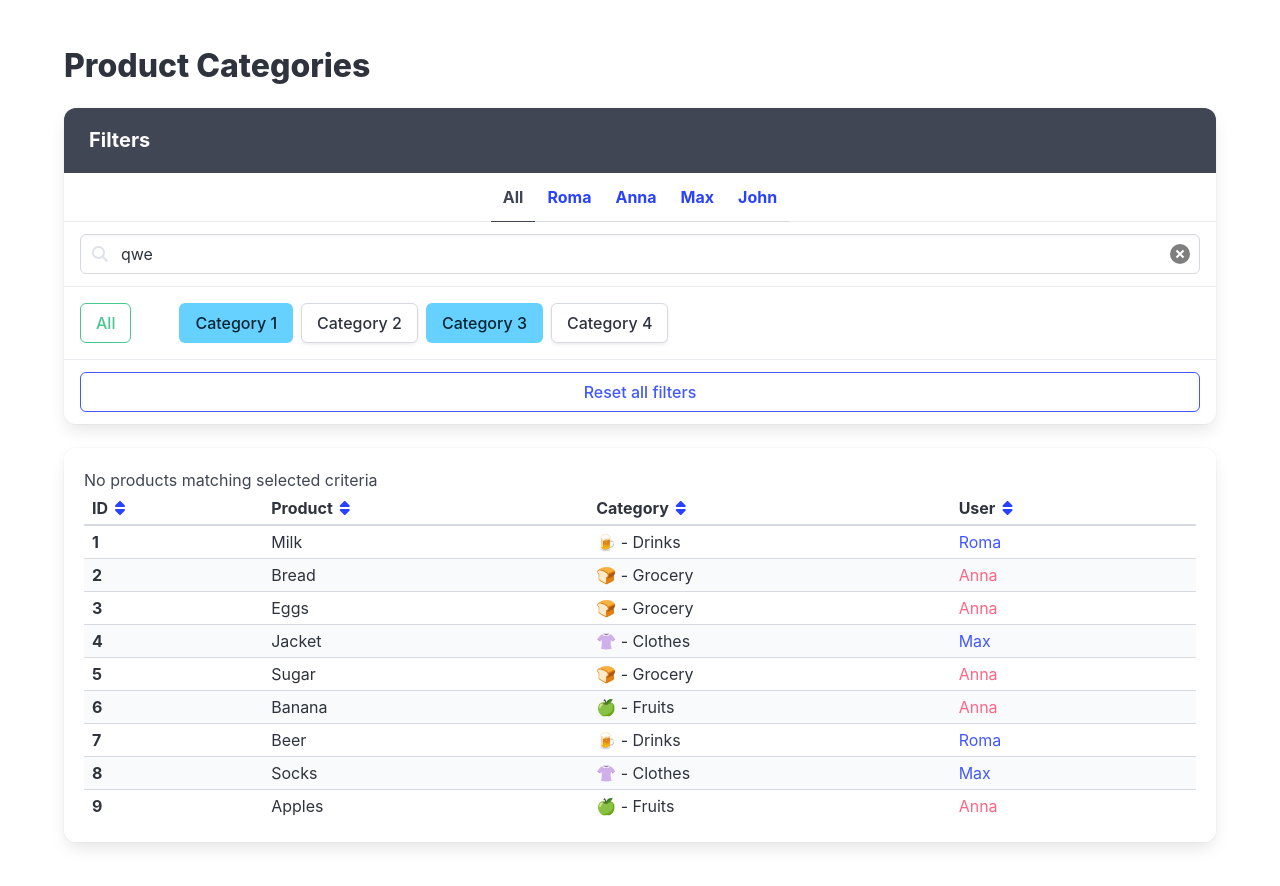
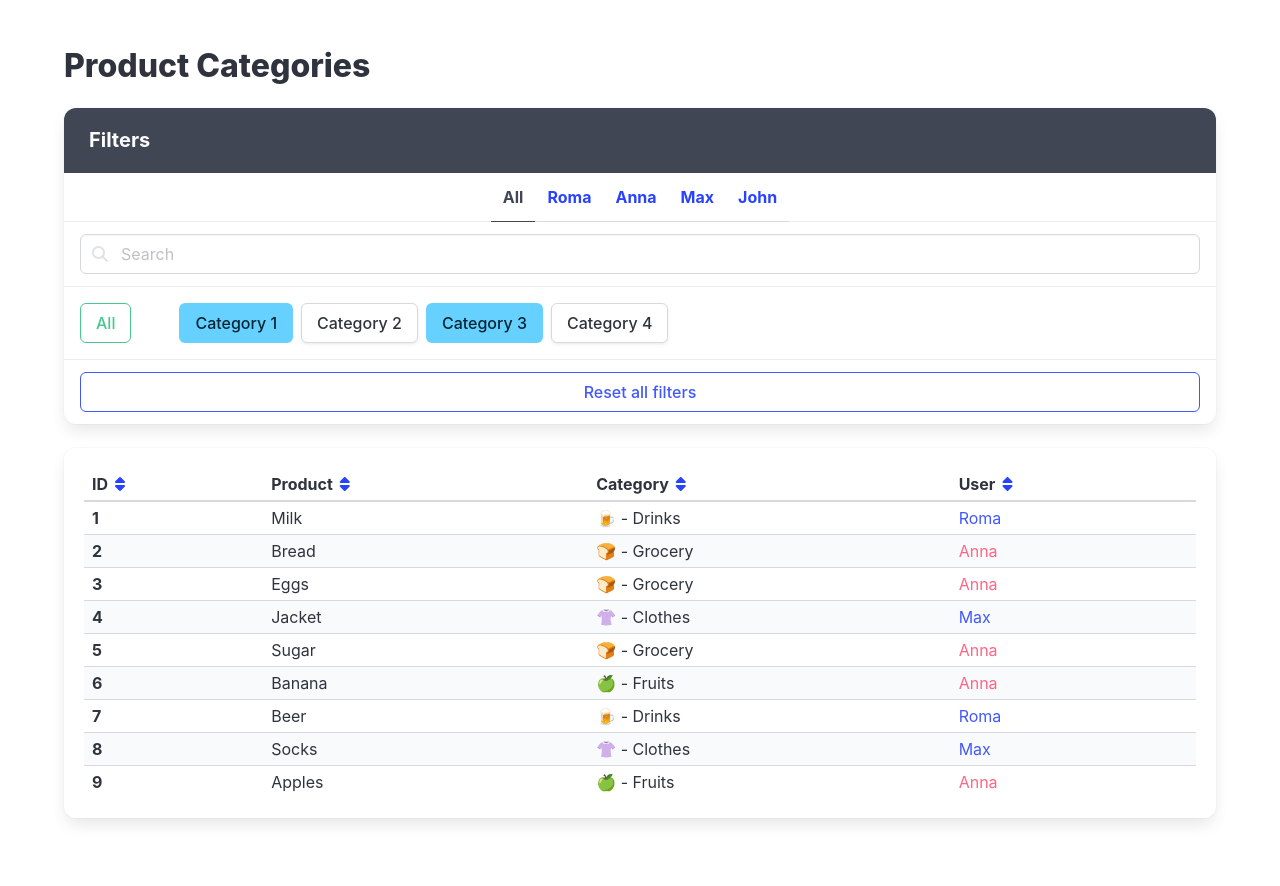
Before and after one commit to AzartiksMan/react_practice, a React (Vite) app: page / in a window 1280 px wide. Shown: the top 886 px of the page. Built offline with nearby package versions, Linux system fonts and the light colour scheme.

Commit message:
task 3 and 4 solved

```diff
--- a/src/App.jsx
+++ b/src/App.jsx
@@ -21,17 +21,29 @@ const getProducts = productsFromServer.map(product => {
 
 const TABLE_COLUMNS_TITLE = ['ID', 'Product', 'Category', 'User'];
 
-const filterProductsByUser = (products, filterByUser) => {
+const filterProductsByUser = (products, filterByUser, query) => {
+  let operation = products;
+
   if (filterByUser !== null) {
-    return products.filter(product => product.user.id === filterByUser);
+    operation = operation.filter(product => product.user.id === filterByUser);
   }
 
-  return products;
+  if (query !== '') {
+    const normalizedQuary = query.toLowerCase().trim();
+
+    operation = operation.filter(({ name }) => {
+      return name.toLowerCase().includes(normalizedQuary);
+    });
+  }
+
+  return operation;
 };
 
 export const App = () => {
   const [filterByUser, setFilterByUser] = useState(null);
-  const products = filterProductsByUser(getProducts, filterByUser);
+  const [query, setQuery] = useState('');
+
+  const products = filterProductsByUser(getProducts, filterByUser, query);
 
   return (
     <div className="section">
@@ -76,20 +88,24 @@ export const App = () => {
                   type="text"
                   className="input"
                   placeholder="Search"
-                  value="qwe"
+                  value={query}
+                  onChange={event => setQuery(event.target.value.trimStart())}
                 />
 
                 <span className="icon is-left">
                   <i className="fas fa-search" aria-hidden="true" />
                 </span>
 
+                {query !== '' && (
                   <span className="icon is-right">
                     <button
                       data-cy="ClearButton"
                       type="button"
                       className="delete"
+                      onClick={() => setQuery('')}
                     />
                   </span>
+                )}
               </p>
             </div>
 
@@ -131,6 +147,10 @@ export const App = () => {
                 data-cy="ResetAllButton"
                 href="#/"
                 className="button is-link is-outlined is-fullwidth"
+                onClick={() => {
+                  setQuery('');
+                  setFilterByUser(null);
+                }}
               >
                 Reset all filters
               </a>
@@ -139,10 +159,11 @@ export const App = () => {
         </div>
 
         <div className="box table-container">
+          {products.length === 0 ? (
             <p data-cy="NoMatchingMessage">
               No products matching selected criteria
             </p>
-
+          ) : (
             <table
               data-cy="ProductTable"
               className="table is-striped is-narrow is-fullwidth"
@@ -203,6 +224,7 @@ export const App = () => {
                 })}
               </tbody>
             </table>
+          )}
         </div>
       </div>
     </div>
```
Lines whose indentation alone changed are shown as unchanged.
